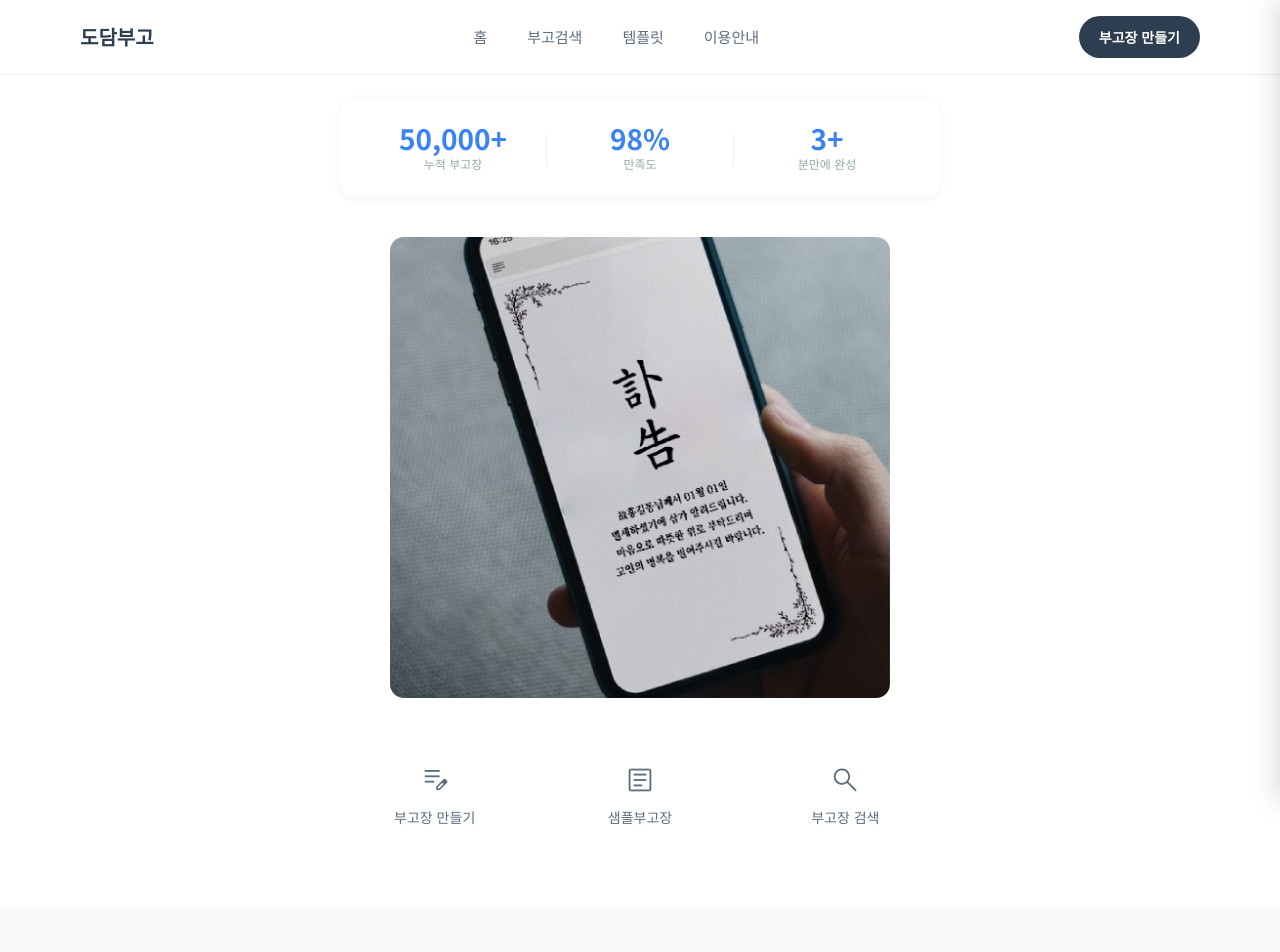
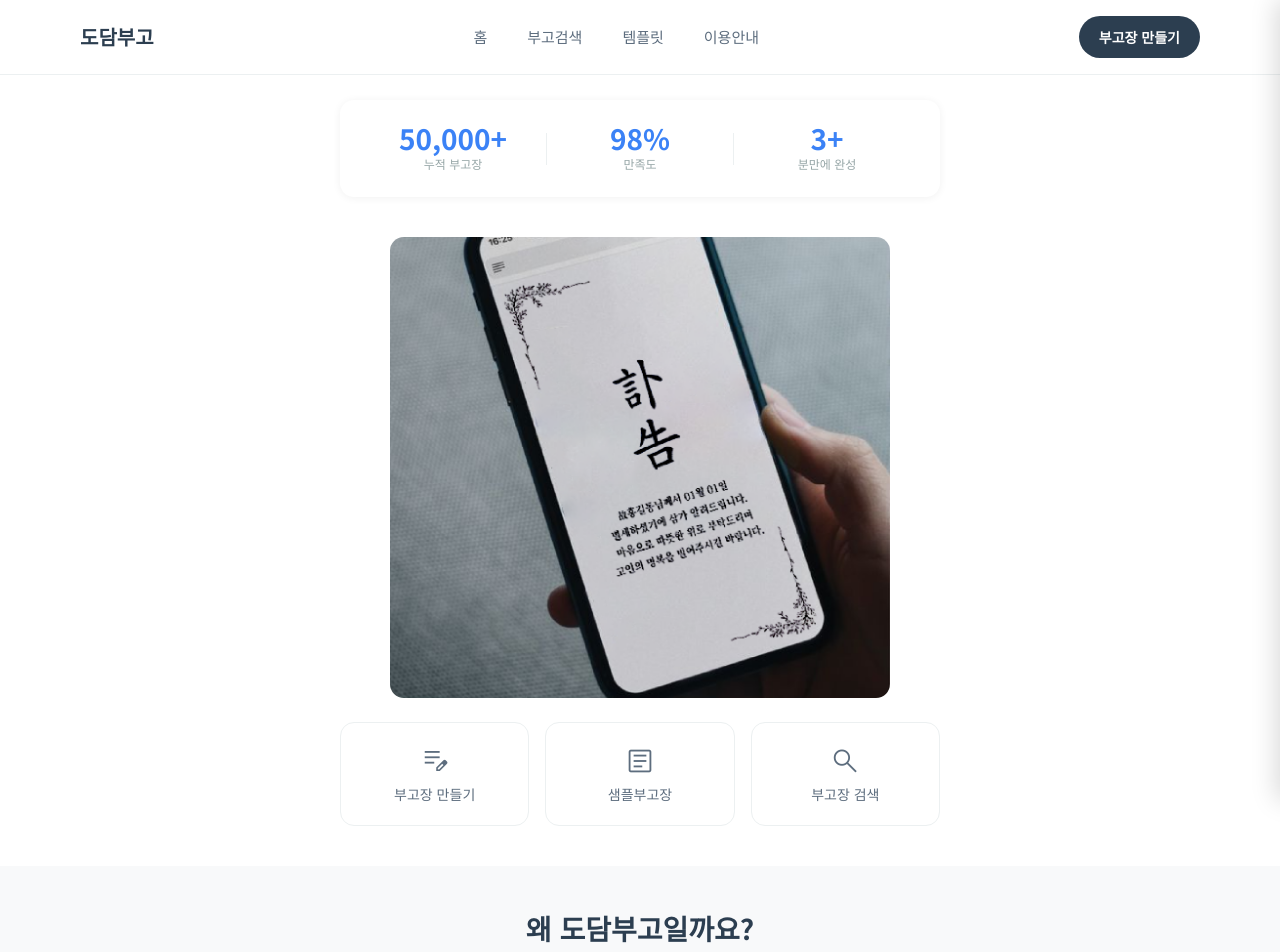
Before and after one commit to seunghun2/dodambugo, a Next.js app: page / in a window 1280 px wide. Shown: the top 952 px of the page. Built offline with nearby package versions, Linux system fonts and the light colour scheme.

Commit message:
fix: 충돌하는 외부 CSS 제거

```diff
--- a/app/layout.tsx
+++ b/app/layout.tsx
@@ -80,8 +80,6 @@ export default function RootLayout({
           href="https://fonts.googleapis.com/css2?family=Material+Symbols+Outlined:opsz,wght,FILL,GRAD@20..48,100..700,0..1,-50..200"
           rel="stylesheet"
         />
-        <link rel="stylesheet" href="/css/kakao-style.css" />
-        <link rel="stylesheet" href="/css/template-select.css" />
       </head>
       <body suppressHydrationWarning>
         <MantineProvider theme={theme} defaultColorScheme="light">
```
